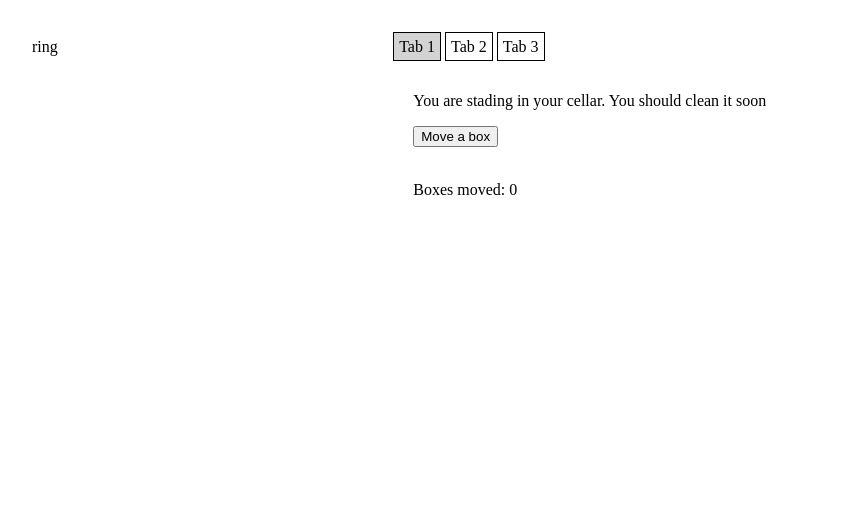
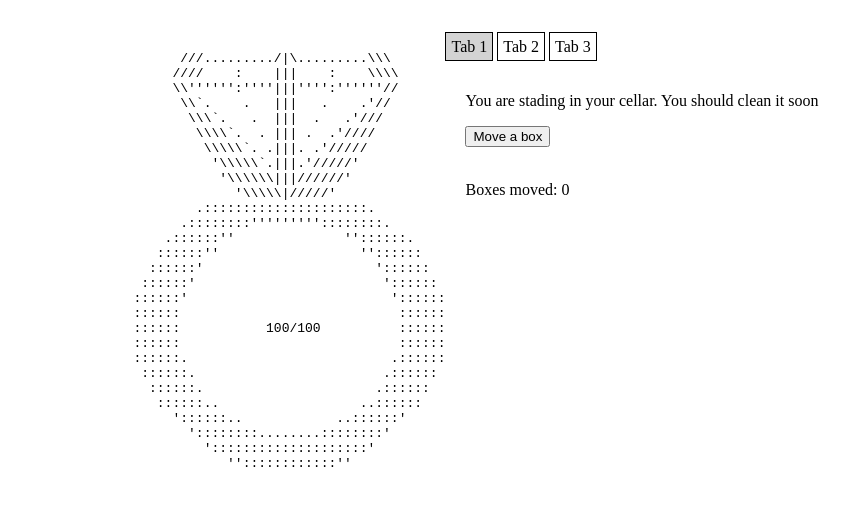
Before and after one commit to BlackCapCoder/TheMage, a plain HTML site: page index.html in a window 1280 px wide. Shown: the whole page, without its empty margins (6-856 px from the left). Drawn offline with Linux system fonts and the light colour scheme.

Commit message:
Ring
Changed ratio + Ring

```diff
--- a/index.html
+++ b/index.html
@@ -13,7 +13,36 @@
 
     <main role="main">
       <div id="sidebar">
-        ring
+        <pre>
+                   ///........./|\.........\\\
+                  ////    :    |||    :    \\\\
+                  \\'''''':''''|||'''':''''''//
+                   \\`.    .   |||   .    .'//
+                    \\\`.   .  |||  .   .'///
+                     \\\\`.  . ||| .  .'////
+                      \\\\\`. .|||. .'/////
+                       '\\\\\`.|||.'/////'
+                        '\\\\\\|||//////'
+                          '\\\\\|/////'
+                     .:::::::::::::::::::::.
+                   .::::::::'''''''''::::::::.
+                 .::::::''              ''::::::.
+                ::::::''                  ''::::::
+               ::::::'                      '::::::
+              ::::::'                        '::::::
+             ::::::'                          '::::::
+             ::::::                            ::::::
+             ::::::           100/100          ::::::
+             ::::::                            ::::::
+             ::::::.                          .::::::
+              ::::::.                        .::::::
+               ::::::.                      .::::::
+                ::::::..                  ..::::::
+                  '::::::..            ..::::::'
+                    '::::::::........::::::::'
+                      '::::::::::::::::::::'
+                         ''::::::::::::''
+		</pre>
       </div>
 
       <div id="tabs">
```
